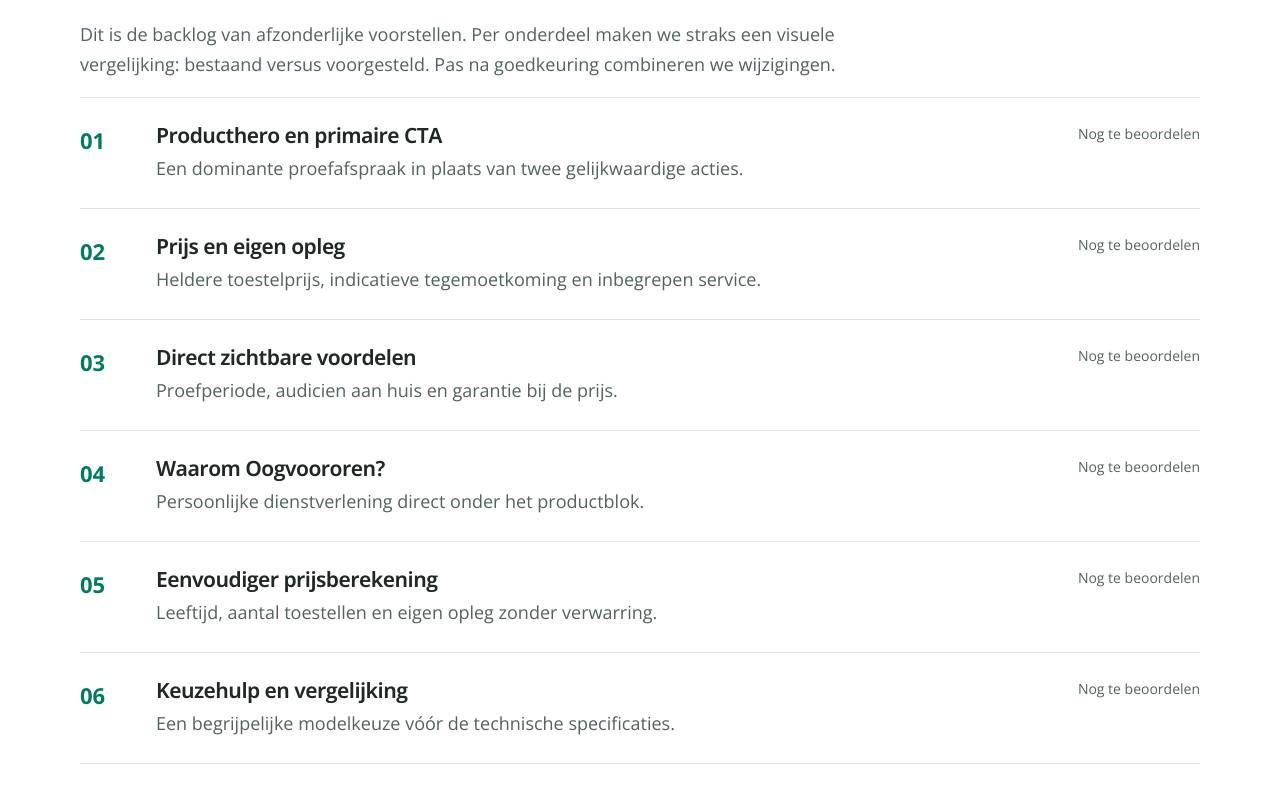
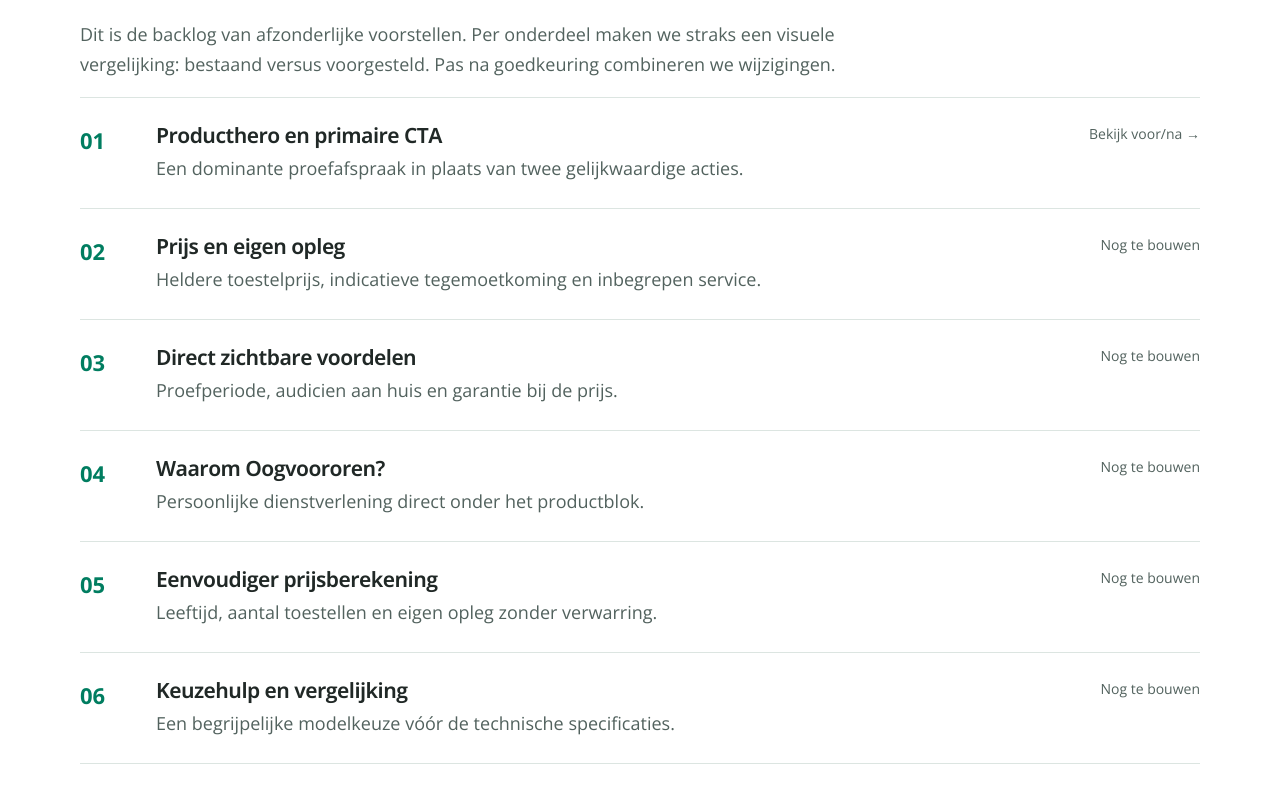
Before and after one commit to jo0stjo0st/oogvoororen-cro, a Next.js app: page / in a window 1280 px wide. Shown: the part 971-1760 px from the top of the page. Built offline with nearby package versions, Linux system fonts and the light colour scheme.

Commit message:
Link CRO lab homepage to first real chapter comparison

```diff
--- a/src/app/page.tsx
+++ b/src/app/page.tsx
@@ -38,7 +38,7 @@
               <article className="cro-experiment" key={id}>
                 <span className="cro-experiment-number">{id}</span>
                 <div><h3>{title}</h3><p>{detail}</p></div>
-                <span className="cro-experiment-status">Nog te beoordelen</span>
+                {id === "01" ? <Link className="cro-experiment-status" href="/experimenten/productblok">Bekijk voor/na →</Link> : <span className="cro-experiment-status">Nog te bouwen</span>}
               </article>
             ))}
           </div>
```
